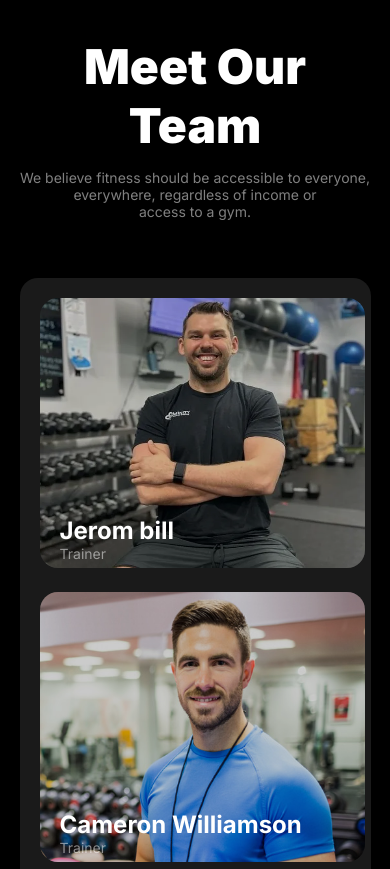
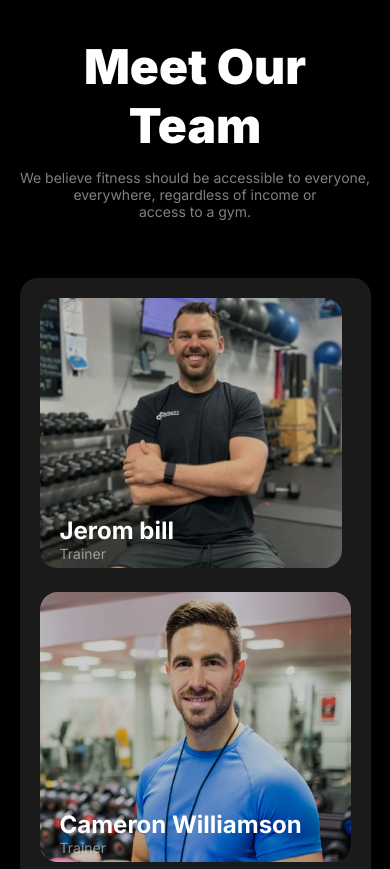
Before and after one commit to habibulalam/Gym-Landing-Page, a plain HTML site: page index.html in a window 390 px wide. Shown: the part 5022-5891 px from the top of the page. Drawn offline with Linux system fonts and the light colour scheme.

Commit message:
Meet member section img code updated

```diff
--- a/styles/style.css
+++ b/styles/style.css
@@ -630,6 +630,10 @@ footer {
         margin-bottom: 20px;
     }
 
+    .meet-team-cards img{
+        width: 100%;
+    }
+
     /* Footer responsive */
     .container-for-flex {
         display: flex;
```
